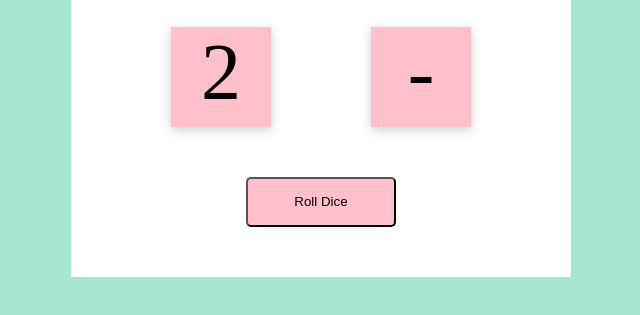
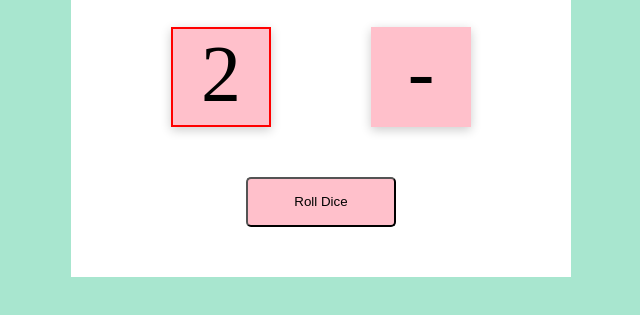
Before and after one commit to hditano/Dice-Game, a plain HTML site: page index.html in a window 1280 px wide. Both pictures are taken after a click on the button "Roll Dice". Shown: the part 247-562 px from the top of the page, without its empty margins (319-959 px from the left). Drawn offline with Linux system fonts and the light colour scheme.

Commit message:
fixed total-shadow logic

```diff
--- a/script.js
+++ b/script.js
@@ -18,12 +18,16 @@ function randomDice() {
 
 diceButton.addEventListener('click', function () {
     if (player1Turn === true) {
+        totalP2.classList.remove('total-shadow');
+        totalP1.classList.add('total-shadow');
         let dice = randomDice();
         let scoreP1 = player1 += dice;
         player1Score.textContent = `${player1}`;
         totalP1.textContent = dice;
         player1Turn = false;
     } else {
+        totalP1.classList.remove('total-shadow');
+        totalP2.classList.add('total-shadow');
         let dice = randomDice();
         let scoreP1 = player2 += dice;
         player2Score.textContent = `${player2}`;
--- a/style.css
+++ b/style.css
@@ -46,7 +46,7 @@ h1 {
 }
 
 .total-shadow {
-    box-shadow: 0 0 5px 5px red;
+    border: 2px solid red;
 }
 
 .button {
```
